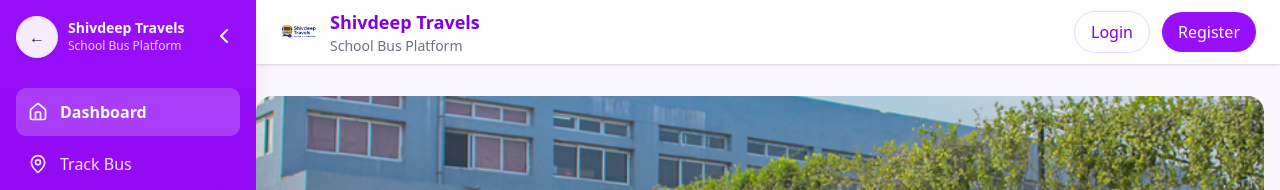
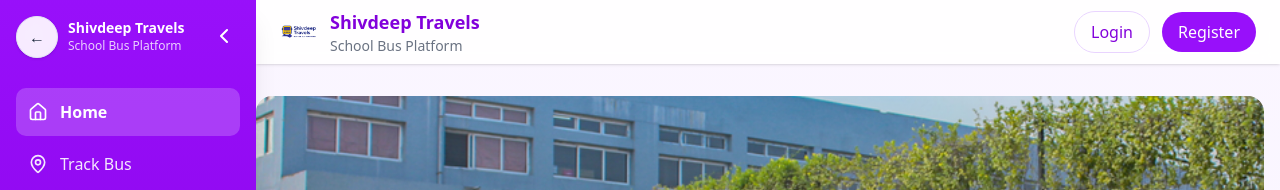
Before and after one commit to NamrataParalkar/Shivdeep-Travels, a Next.js app: page / in a window 1280 px wide. Shown: the top 190 px of the page. Built offline with nearby package versions, Linux system fonts and the light colour scheme; no server answers.

Commit message:
fix: correct sidebar navigation routes - remove dashboard, link to existing pages

```diff
--- a/src/components/Sidebar.tsx
+++ b/src/components/Sidebar.tsx
@@ -15,16 +15,16 @@ import {
   MessageSquare,
 } from "lucide-react";
 
-//  Define routes properly
+//  Define routes properly - all routes point to existing pages
 const items = [
-  { key: "dashboard", label: "Dashboard", icon: Home, href: "/dashboard" },
-  { key: "track", label: "Track Bus", icon: MapPin, href: "/track" },
-  { key: "drivers", label: "Driver Details", icon: User, href: "/drivers" },
+  { key: "home", label: "Home", icon: Home, href: "/" },
+  { key: "track", label: "Track Bus", icon: MapPin, href: "/bus_routes" },
+  { key: "drivers", label: "Driver Details", icon: User, href: "/admin/drivers" },
   { key: "payments", label: "Payments", icon: CreditCard, href: "/payments" },
   { key: "notifications", label: "Notifications", icon: Bell, href: "/notifications" },
   { key: "routes", label: "Bus Routes", icon: Map, href: "/bus_routes" },
   { key: "facilities", label: "Facilities", icon: Building2, href: "/facilities" },
-  { key: "complaints", label: "Complaints & Feedback", icon: MessageSquare, href: "/complaints" },
+  { key: "complaints", label: "Complaints & Feedback", icon: MessageSquare, href: "/admin/feedback" },
   { key: "contact", label: "Contact Info", icon: Phone, href: "/contact-info" },
   { key: "bookings", label: "Other Bookings", icon: FileText, href: "/bookings" },
 ];
@@ -36,7 +36,7 @@ export default function Sidebar({
   collapsed: boolean;
   setCollapsed: (v: boolean) => void;
 }) {
-  const [active, setActive] = useState("dashboard");
+  const [active, setActive] = useState("home");
 
   return (
     <aside
```
